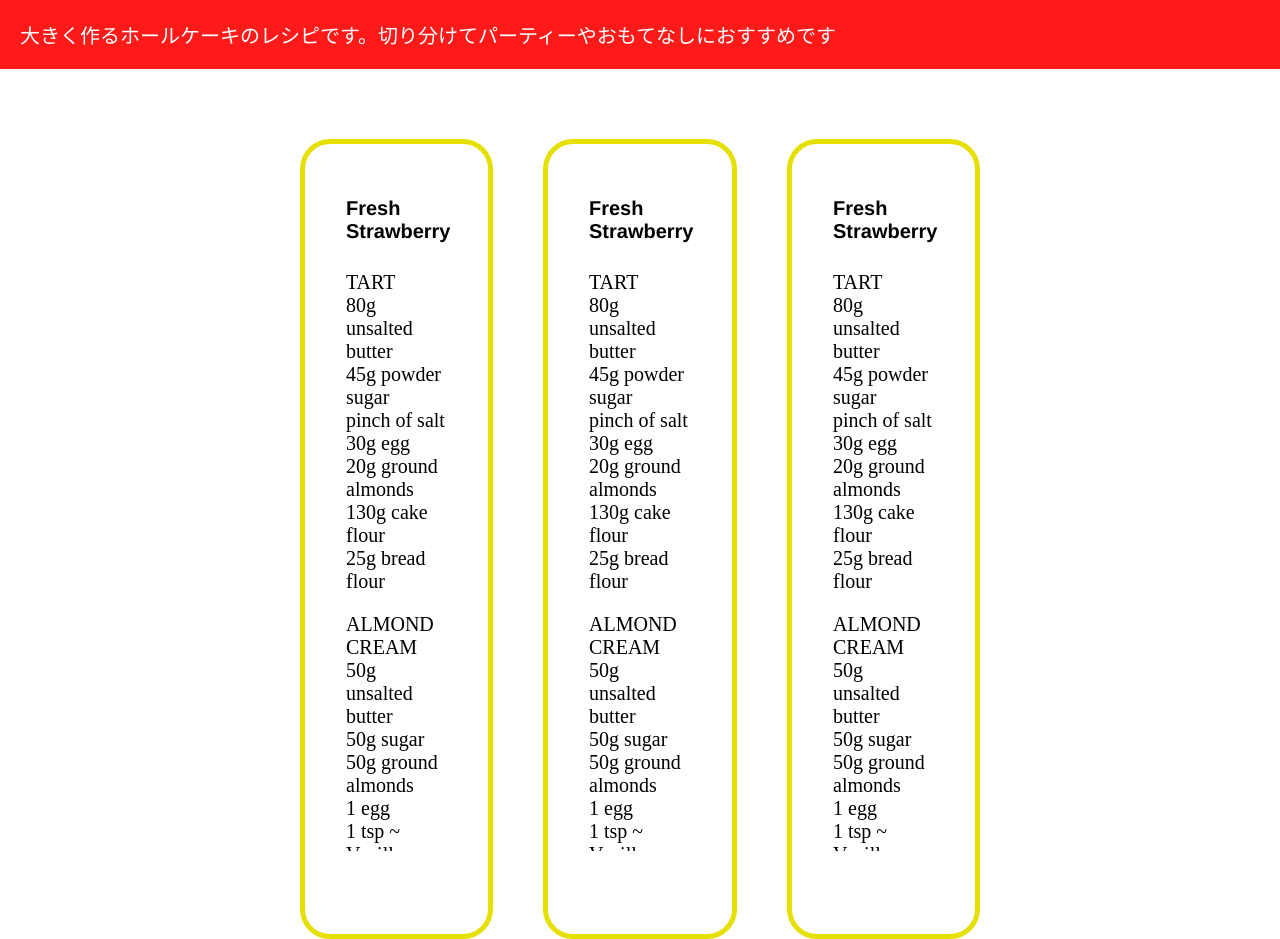
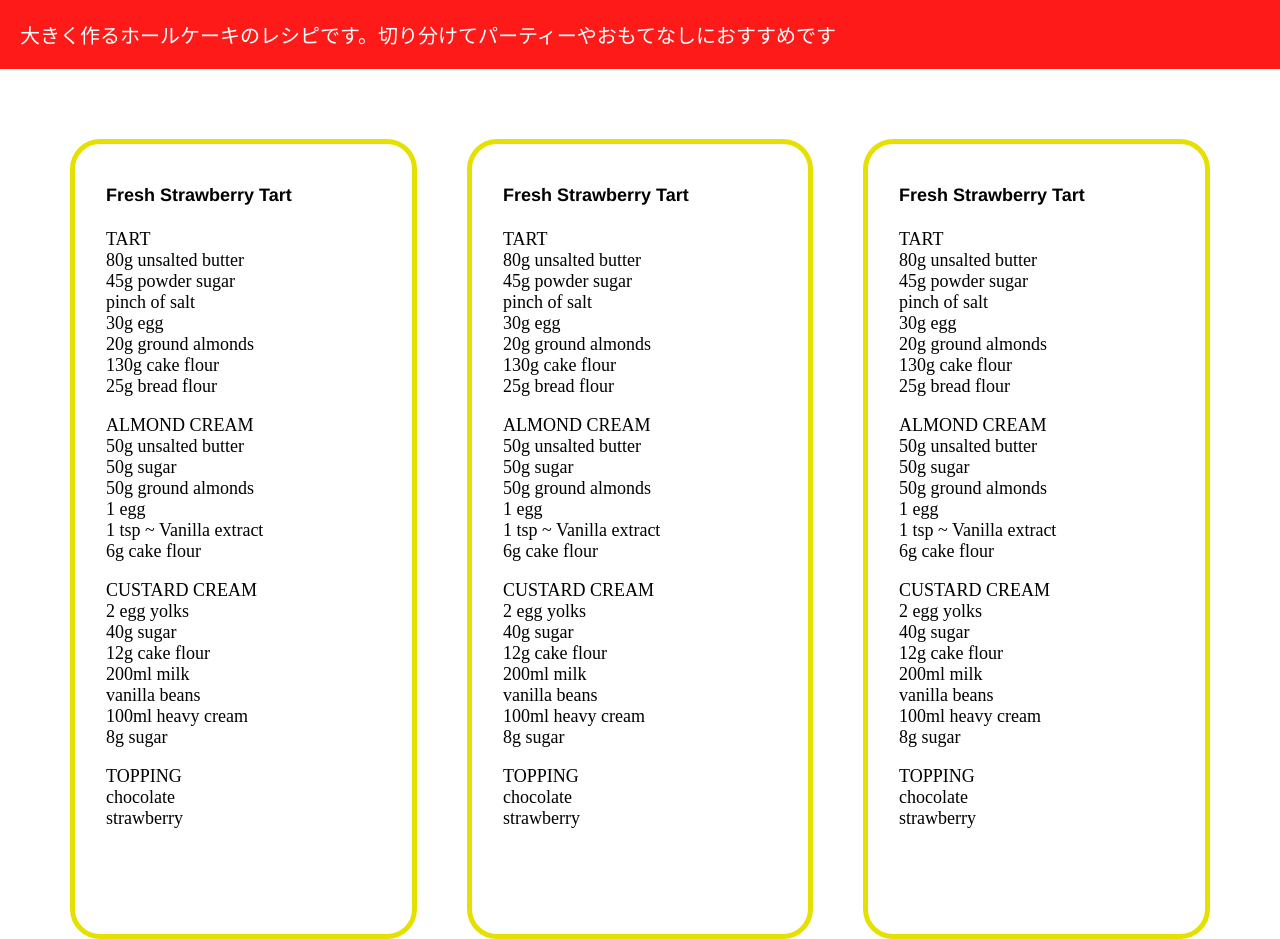
Before and after one commit to alexy8618/alexys_repo, a plain HTML site: page practice_4/index.html in a window 1280 px wide. Shown: the top 939 px of the page. Drawn offline with Linux system fonts and the light colour scheme.

Commit message:
last corrections

```diff
--- a/practice_4/index.html
+++ b/practice_4/index.html
@@ -17,11 +17,11 @@
 			<div class="grid-item-1">
 
 				<div class="topic">
-					<iframe src="text_topic.html" frameborder="0" width="100%" height="70"></iframe>
+					<iframe src="text_topic.html" frameborder="0" width="100%" height="40"></iframe>
 				</div>
 
 				<div class="receipt">
-					<iframe src="text_receipt.html" frameborder="0" width="100%" height="600"></iframe>
+					<iframe src="text_receipt.html" frameborder="0" width="100%" height="700"></iframe>
 				</div>
 
 			</div>
@@ -29,11 +29,11 @@
 			<div class="grid-item-2">
 
 				<div class="topic">
-					<iframe src="text_topic.html" frameborder="0" width="100%" height="70"></iframe>
+					<iframe src="text_topic.html" frameborder="0" width="100%" height="40"></iframe>
 				</div>
 
 				<div class="receipt">
-					<iframe src="text_receipt.html" frameborder="0" width="100%" height="600"></iframe>
+					<iframe src="text_receipt.html" frameborder="0" width="100%" height="700"></iframe>
 				</div>
 
 			</div>
@@ -41,11 +41,11 @@
 			<div class="grid-item-3">
 
 				<div class="topic">
-					<iframe src="text_topic.html" frameborder="0" width="100%" height="70"></iframe>
+					<iframe src="text_topic.html" frameborder="0" width="100%" height="40"></iframe>
 				</div>
 
 				<div class="receipt">
-					<iframe src="text_receipt.html" frameborder="0" width="100%" height="600"></iframe>
+					<iframe src="text_receipt.html" frameborder="0" width="100%" height="700"></iframe>
 				</div>
 
 			</div>
--- a/practice_4/styles.css
+++ b/practice_4/styles.css
@@ -16,7 +16,7 @@
 .grid-container {
 	display: flex;
 	justify-content: center;
-	padding: 70px 300px;
+	padding: 70px 70px;
 
 }
 
@@ -30,8 +30,7 @@
 .grid-item-1,
 .grid-item-2,
 .grid-item-3 {
-	text-align: left;
-	padding: 33px;
+	padding: 23px;
 	border: #E5E000 5px solid;
 	border-radius: 30px;
 	height: 800px;
@@ -40,7 +39,7 @@
 }
 
 .grid-item-2 {
-	margin: 0px 50px;
+	margin: 0 50px;
 }
 
 .footer-container{
--- a/practice_4/text_receipt.html
+++ b/practice_4/text_receipt.html
@@ -11,7 +11,7 @@
 	"font-family: 'Times New Roman';
 	font-style: normal;
 	font-weight: 400;
-	font-size: 20px;">
+	font-size: 18px;">
 
 			<p>TART<br>
 			80g unsalted butter<br>
--- a/practice_4/text_topic.html
+++ b/practice_4/text_topic.html
@@ -11,7 +11,7 @@
 	"font-family: 'Helvetica';
 	font-style: normal;
 	font-weight: 700;
-	font-size: 20px;">
+	font-size: 18px;">
 	Fresh Strawberry Tart</p>
 </body>
 </html>
```
Also changed, not shown: 1 other file.
